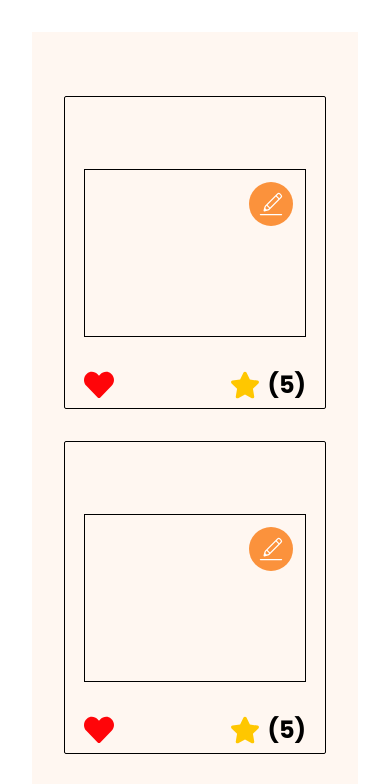
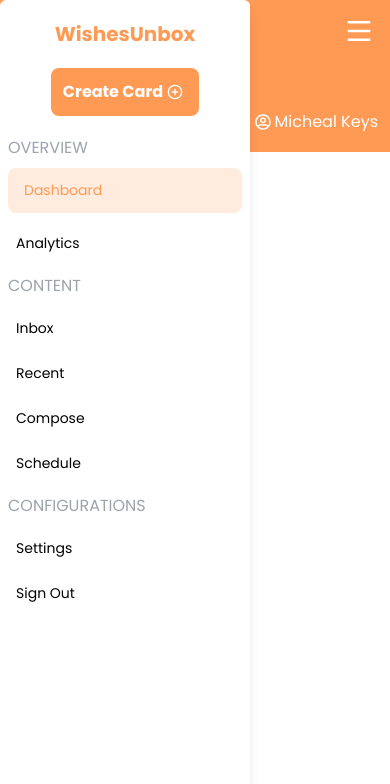
Before and after one commit to Build-Bridge/WishesUnbox, a React (Vite) app: page /dashboard in a window 390 px wide. Shown: the top 784 px of the page. Built offline with nearby package versions, Linux system fonts and the light colour scheme; a web font is replaced by a local one.

Commit message:
Solved all the issues

```diff
--- a/src/App.jsx
+++ b/src/App.jsx
@@ -1,21 +1,42 @@
 import Dashboard from "./sections/Dashboard";
 import LoginPage from "./sections/LoginPage";
-import { Routes, Route } from "react-router-dom";
+import { createBrowserRouter, RouterProvider } from "react-router-dom";
 import { ParallaxProvider } from "react-scroll-parallax";
 import Signup from "./sections/SignupPage";
 import LandingPage from "./sections/LandingPage";
+import DashboardCardList from "./components/Dashboard/DashboardCardList";
+
+const router = createBrowserRouter([
+  {
+    path: "/",
+    element: <LandingPage />,
+  },
+  {
+    path: "/signup",
+    element: <Signup />,
+  },
+  {
+    path: "/login",
+    element: <LoginPage />,
+  },
+  {
+    path: "/dashboard",
+    element: <Dashboard />,
+    children: [
+      {
+        // Replace this with the actual child component and correct path
+        path: "/dashboard/cardlist",
+        element: <DashboardCardList />,
+      },
+    ],
+  },
+]);
 
 function App() {
   return (
     <>
       <ParallaxProvider>
-        <Routes>
-          {/* Will have to change the signup path later */}
-          <Route exact path="/" element={<LandingPage />} />
-          <Route path="/signup" element={<Signup />} />
-          <Route path="/login" element={<LoginPage />} />
-          <Route path="/dashboard" element={<Dashboard />} />
-        </Routes>
+        <RouterProvider router={router} />
       </ParallaxProvider>
     </>
   );
--- /dev/null
+++ b/src/components/Dashboard/DashboardNavbar.jsx
@@ -0,0 +1,39 @@
+import React from "react";
+import { FiSearch } from "react-icons/fi";
+import { FaRegUserCircle } from "react-icons/fa";
+import { RiMenuFill } from "react-icons/ri";
+import { useStateContext } from "../../contexts/ContextProvider";
+
+export const DashboardNavbar = () => {
+  const { setActiveMenu } = useStateContext();
+  return (
+    <div className="bg-primary w-full text-white">
+      <div className="flex items-start justify-between p-2">
+        <div className="my-3">
+          <h1 className="text-xl font-bold">Dashboard</h1>
+          <p>
+            Welcome back, <span className="font-bold">Micheal</span>
+          </p>
+        </div>
+        <button
+          className="cursor-pointer p-2 md:hidden"
+          onClick={() => setActiveMenu((prevActiveMenu) => !prevActiveMenu)}
+        >
+          <RiMenuFill size={30} />
+        </button>
+      </div>
+      <div className="flex items-center justify-between gap-2 p-3">
+        <input
+          type="text"
+          className="bg-transparent text-white focus:outline-none border-2 border-white rounded-md p-1 w-[60%]"
+          placeholder="Search cards"
+        />
+        <div className="flex items-center justify-center gap-1">
+          <FaRegUserCircle /> <span>Micheal Keys</span>
+        </div>
+      </div>
+    </div>
+  );
+};
+
+export default DashboardNavbar;
--- /dev/null
+++ b/src/components/Dashboard/Sidebar.jsx
@@ -0,0 +1,117 @@
+import React, { useEffect } from "react";
+import { FiPlusCircle } from "react-icons/fi";
+import { sidebarLinks } from "../../constants/index";
+import { NavLink } from "react-router-dom";
+import { useStateContext } from "../../contexts/ContextProvider";
+
+export const Sidebar = () => {
+  const { activeMenu, setActiveMenu, screenSize, setScreenSize } =
+    useStateContext();
+
+  useEffect(() => {
+    const handleResize = () => setScreenSize(window.innerWidth);
+
+    window.addEventListener("resize", handleResize);
+
+    return () => window.removeEventListener("resize", handleResize);
+  }, []);
+
+  useEffect(() => {
+    if (screenSize <= 768) {
+      setActiveMenu(false);
+    } else {
+      setActiveMenu(true);
+    }
+  }, [screenSize]);
+
+  const handleCloseSidebar = () => {
+    if (activeMenu && screenSize <= 768) {
+      setActiveMenu(false);
+    }
+  };
+
+  const activeLink =
+    "flex items-center gap-5 pl-4 p-3 bg-[#FFECDE] rounded-lg text-primary text-md m-2";
+  const normalLink =
+    "flex items-center gap-5 pl-4 p-3 rounded-lg text-black text-md hover:bg-slate-100";
+
+  return (
+    <>
+      {/* Large screen sidebar */}
+      <div className="overflow-auto static z-50 w-[250px] bg-white shadow-lg min-h-screen rounded-md hidden md:block">
+        <div className="flex items-center justify-center m-5">
+          <h1 className="text-primary text-xl font-bold">WishesUnbox</h1>
+        </div>
+        <div className="flex items-center justify-center">
+          <h2 className=" flex items-center justify-center bg-primary text-white font-bold p-3 rounded-lg">
+            Create Card{" "}
+            <span className="m-1">
+              <FiPlusCircle />
+            </span>{" "}
+          </h2>
+        </div>
+        <div className="mt-5">
+          {sidebarLinks.map((item) => (
+            <div key={item.title}>
+              <p className="text-gray-400 uppercase m-2 mt-2">{item.title}</p>
+              {item.links.map((link) => (
+                <NavLink
+                  to={`/${link.name}`}
+                  key={link.name}
+                  onClick={() => {}}
+                  className={({ isActive }) =>
+                    isActive ? activeLink : normalLink
+                  }
+                >
+                  {/* {link.icon} */}
+                  <span className="capitalize text-[14px]">{link.name}</span>
+                </NavLink>
+              ))}
+            </div>
+          ))}
+        </div>
+      </div>
+
+      {/* mobile sidebar */}
+      {activeMenu && (
+        <div className="absolute left-0 overflow-auto static z-50 w-[250px] bg-white shadow-lg min-h-screen rounded-md md:hidden">
+          <div className="flex items-center justify-center m-5">
+            <h1 className="text-primary text-xl font-bold">WishesUnbox</h1>
+          </div>
+          <div className="flex items-center justify-center">
+            <h2 className=" flex items-center justify-center bg-primary text-white font-bold p-3 rounded-lg">
+              Create Card{" "}
+              <span className="m-1">
+                <FiPlusCircle />
+              </span>{" "}
+            </h2>
+          </div>
+          <div className="mt-5">
+            {sidebarLinks.map((item) => (
+              <div key={item.title}>
+                <p className="text-gray-400 uppercase m-2 mt-2">{item.title}</p>
+                {item.links.map((link) => (
+                  <NavLink
+                    to={`/${link.name}`}
+                    key={link.name}
+                    onClick={() => {
+                      handleCloseSidebar;
+                    }}
+                    className={({ isActive }) =>
+                      isActive ? activeLink : normalLink
+                    }
+                  >
+                    {/* {link.icon} */}
+                    <span className="capitalize text-[14px]">{link.name}</span>
+                  </NavLink>
+                ))}
+              </div>
+            ))}
+          </div>
+        </div>
+      )}
+    </>
+  );
+};
+
+export default Sidebar;
--- a/src/constants/index.js
+++ b/src/constants/index.js
@@ -48,12 +48,6 @@ export const loginFields = [
 
 // navigation bar links
 export const navLinks = [
-  {
-    id: "emailorusername",
-    name: "emailOrUsername",
-    type: "text",
-    placeholder: "username or email",
-  },
   {
     id: "about",
     title: "About",
@@ -114,6 +108,56 @@ export const features = [
   //   title:"Social Integration",
   //   text: "Share your wishes to social media platform, to foster community engagement on the platform"
   // },
+];
+
+export const sidebarLinks = [
+  {
+    title: "Overview",
+    links: [
+      {
+        name: "Dashboard",
+        // icon: <MdOutlineDashboard />,
+      },
+      {
+        name: "Analytics",
+        // icon: <MdOutlineAnalytics />,
+      },
+    ],
+  },
+  {
+    title: "Content",
+    links: [
+      {
+        name: "Inbox",
+        // icon: <FiInbox />,
+      },
+      {
+        name: "Recent",
+        // icon: <IoTimeOutline />,
+      },
+      {
+        name: "Compose",
+        // icon: <TfiWrite />,
+      },
+      {
+        name: "Schedule",
+        // icon: <GrFormSchedule />,
+      },
+    ],
+  },
+  {
+    title: "Configurations",
+    links: [
+      {
+        name: "Settings",
+        // icon: <IoSettingsOutline />,
+      },
+      {
+        name: "Sign out",
+        // icon: <PiSignOut />,
+      },
+    ],
+  },
 ];
 
 // framer motion
--- a/src/contexts/ContextProvider.jsx
+++ b/src/contexts/ContextProvider.jsx
@@ -1,10 +1,10 @@
 import React, { createContext, useContext, useState } from "react";
 
-const StateContext = createContext();
+export const StateContext = createContext();
 
 export const ContextProvider = ({ children }) => {
   const [activeMenu, setActiveMenu] = useState(false);
-  const [screenSize, setScreenSize] = useState("");
+  const [screenSize, setScreenSize] = useState(undefined);
 
   return (
     <StateContext.Provider
--- a/src/main.jsx
+++ b/src/main.jsx
@@ -2,7 +2,7 @@ import React from "react";
 import ReactDOM from "react-dom/client";
 import App from "./App.jsx";
 import "./index.css";
-import { BrowserRouter } from "react-router-dom";
+import { ContextProvider } from "./contexts/ContextProvider";
 
 import { Provider } from "react-redux";
 import { store } from "../src/app/store.jsx";
@@ -10,9 +10,9 @@ import { store } from "../src/app/store.jsx";
 ReactDOM.createRoot(document.getElementById("root")).render(
   <React.StrictMode>
     <Provider store={store}>
-      <BrowserRouter>
+      <ContextProvider>
         <App />
-      </BrowserRouter>
+      </ContextProvider>
     </Provider>
   </React.StrictMode>
 );
--- a/src/sections/Dashboard.jsx
+++ b/src/sections/Dashboard.jsx
@@ -1,11 +1,23 @@
-import DashboardCardList from "./dashboard/DashboardCardList";
+import { Outlet } from "react-router-dom";
+import Sidebar from "../components/Dashboard/Sidebar";
+import DashboardNavbar from "../components/Dashboard/DashboardNavbar";
 
-function Dashboard() {
+export const Dashboard = () => {
   return (
-    <div className="w-full h-screen">
-      <DashboardCardList />
+    <div className="flex flex-1 relative">
+      <div>
+        <Sidebar />
+      </div>
+      <div className="flex-1">
+        <div className="flex items-start">
+          <DashboardNavbar />
+        </div>
+        <div>
+          <Outlet />
+        </div>
+      </div>
     </div>
   );
-}
+};
 
 export default Dashboard;
--- a/src/sections/LoginPage.jsx
+++ b/src/sections/LoginPage.jsx
@@ -30,8 +30,8 @@ const LoginPage = () => {
       toast.error(message);
     }
 
-    if (isSuccess || user) {
-      // navigate("/dashboard");
+    if (isSuccess && user) {
+      navigate("/dashboard");
     }
 
     dispatch(reset());
--- a/src/sections/SignupPage.jsx
+++ b/src/sections/SignupPage.jsx
@@ -33,7 +33,7 @@ const Signup = () => {
     if (isError) {
       toast.error(message);
     }
-    if (isSuccess || user) {
+    if (isSuccess && user) {
       navigate("/dashboard");
     }
     dispatch(reset());
```
Also changed, not shown: src/components/Dashboard/DashboardCardList.jsx (renamed from src/sections/dashboard/DashboardCardList.jsx).
